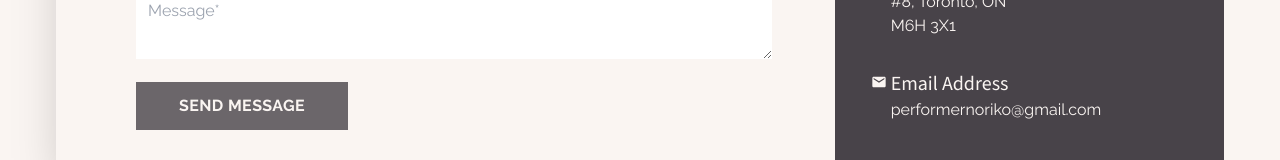
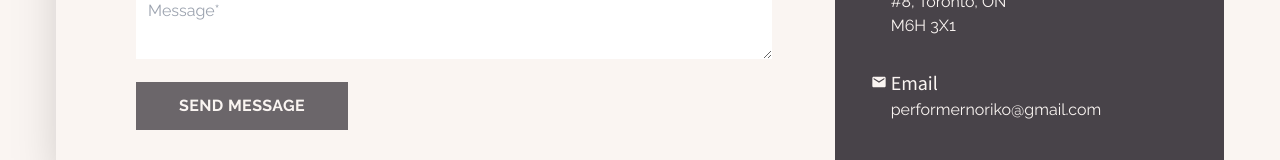
Before and after one commit to CarlSmoky/nextApp, a Next.js app: page / in a window 1280 px wide. Shown: the part 2561-2721 px from the top of the page. Built offline with nearby package versions, Linux system fonts and the light colour scheme; a web font is replaced by a local one.

Commit message:
Add read-only label for accesibility

```diff
--- a/app/components/Contact/ContactForm.tsx
+++ b/app/components/Contact/ContactForm.tsx
@@ -127,10 +127,12 @@ const ContactForm = () => {
         {showFailureMessage && <span className="text-red-100">Fail to send message, try gain</span>}
       </div>
       <div className="grid grid-cols-1 gap-5 md:grid-cols-2 mt-5 font-paragraph">
+        <label htmlFor="fullname" className="sr-only">full name</label>
         <input
           className={`w-full bg-gray-100 text-gray-200 mt-2 p-3 focus:outline-none focus:shadow-outline caret-grey-100/70 ${
             errors.fullname ? "ring-1 ring-red-100" : ""
           }`}
+          id="fullname"
           type="text"
           placeholder="Full Name*"
           name="fullname"
@@ -139,10 +141,12 @@ const ContactForm = () => {
             updateFields({ fullname: e.target.value });
           }}
         />
+        <label htmlFor="email" className="sr-only">email</label>
         <input
           className={`w-full bg-gray-100 text-gray-200 mt-2 p-3 focus:outline-none focus:shadow-outline caret-grey-100/70 ${
             errors.email ? "ring-1 ring-red-100" : ""
           }`}
+          id='email'
           type="email"
           placeholder="Email*"
           name="email"
@@ -151,10 +155,12 @@ const ContactForm = () => {
             updateFields({ email: e.target.value });
           }}
         />
+        <label htmlFor="subject" className="sr-only">subject</label>
         <input
           className={`w-full bg-gray-100 text-gray-200 mt-2 p-3 focus:outline-none focus:shadow-outline caret-grey-100/70 ${
             errors.subject ? "ring-1 ring-red-100" : ""
           }`}
+          id='subject'
           type="text"
           placeholder="Subject*"
           name="subject"
@@ -165,11 +171,13 @@ const ContactForm = () => {
         />
       </div>
       <div className="my-4 font-paragraph">
+      <label htmlFor="message" className="sr-only">message</label>
         <textarea
           placeholder="Message*"
           className={`w-full bg-gray-100 text-gray-200 mt-2 p-3 focus:outline-none focus:shadow-outline caret-grey-100/70 ${
             errors.message ? "ring-1 ring-red-100" : ""
           }`}
+          id='message'
           name="message"
           value={data.message}
           onChange={(e) => {
--- a/app/components/Contact/ContactInfo.tsx
+++ b/app/components/Contact/ContactInfo.tsx
@@ -36,7 +36,7 @@ const ContactInfo = () => {
             <MdEmail />
           </div>
           <div className="flex flex-col">
-            <h2 className="text-xl font-title">Email Address</h2>
+            <h2 className="text-xl font-title">Email</h2>
             <Link href="mailto:performernoriko@gmail.com?subject=Mail from our Website">
               <p className="text-base font-paragraph">
                 performernoriko@gmail.com
```
